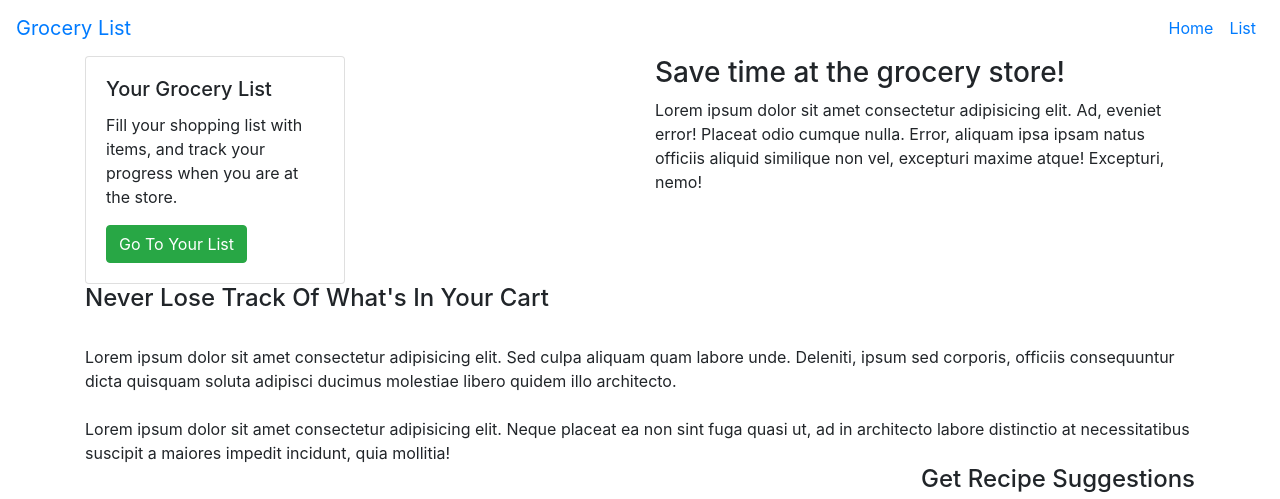
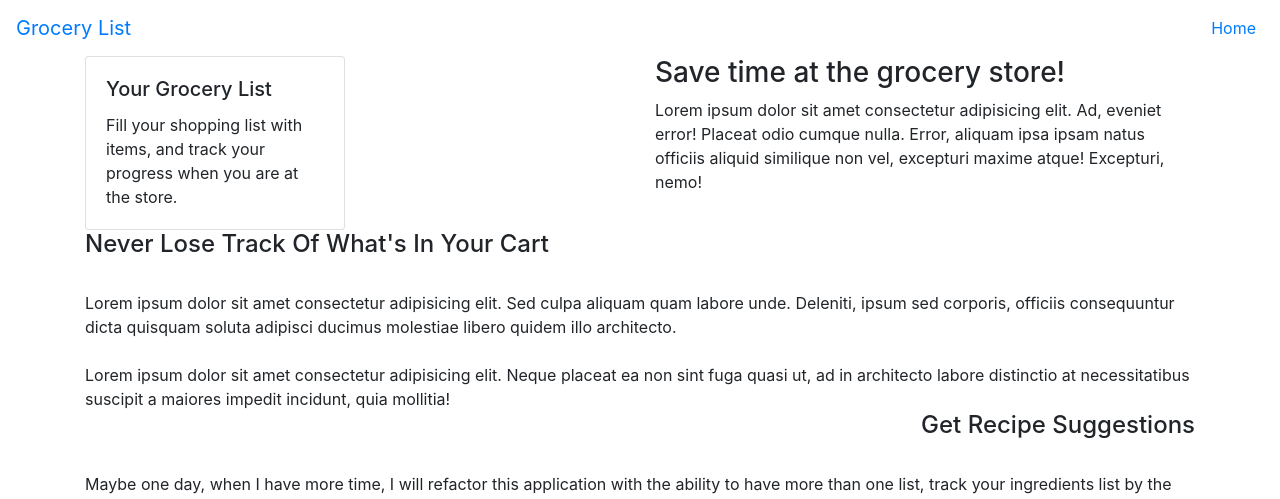
Before and after one commit to hilljtm/blue_badge_project, a Django app: template music/main/templates/pages/home.html in a window 1280 px wide. Shown: the top 499 px of the page. Run offline with Django 3.2, Linux system fonts and the light colour scheme; the template is opened without the code that fills it, so the values that code supplies are empty; some libraries are stand-ins or nearby versions.

Commit message:
working homepage

```diff
--- a/music/main/templates/pages/home.html
+++ b/music/main/templates/pages/home.html
@@ -10,7 +10,6 @@
                     <h5 class="card-title">Your Grocery List</h5>
                     <p class="card-text">Fill your shopping list with items, and track your progress when you are at
                     the store.</p>
-                    <a href="{% url 'myList' %}" class="btn btn-success">Go To Your List</a>
                 </div>
             </div>
         </div>
--- a/music/main/templates/partials/_navbar.html
+++ b/music/main/templates/partials/_navbar.html
@@ -8,7 +8,6 @@
     <div class="collapse navbar-collapse" id="navbarContent">
         <div class="navbar-nav ml-auto">
             <a href="{% url 'homePage' %}" class="nav-item nav-link my_links">Home</a>
-            <a href="{% url 'myList' %}" class="nav-item nav-link my_links">List</a>
         </div>
     </div>
 </div>
--- a/music/main/views.py
+++ b/music/main/views.py
@@ -3,7 +3,7 @@ from django.http import HttpResponse
 
 
 def home(request):
-    return HttpResponse("HOME PAGE")
+    return render(request, 'pages/home.html')
 
 
 def about(request):
```
